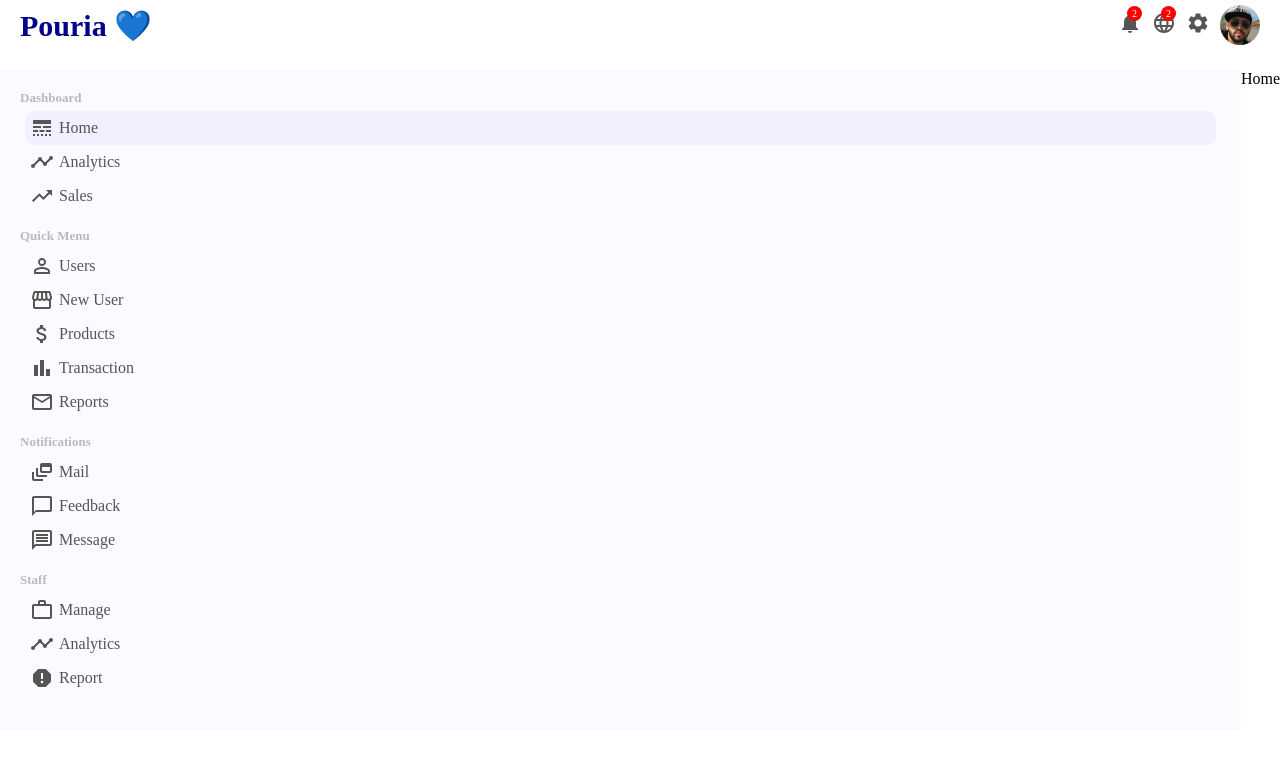
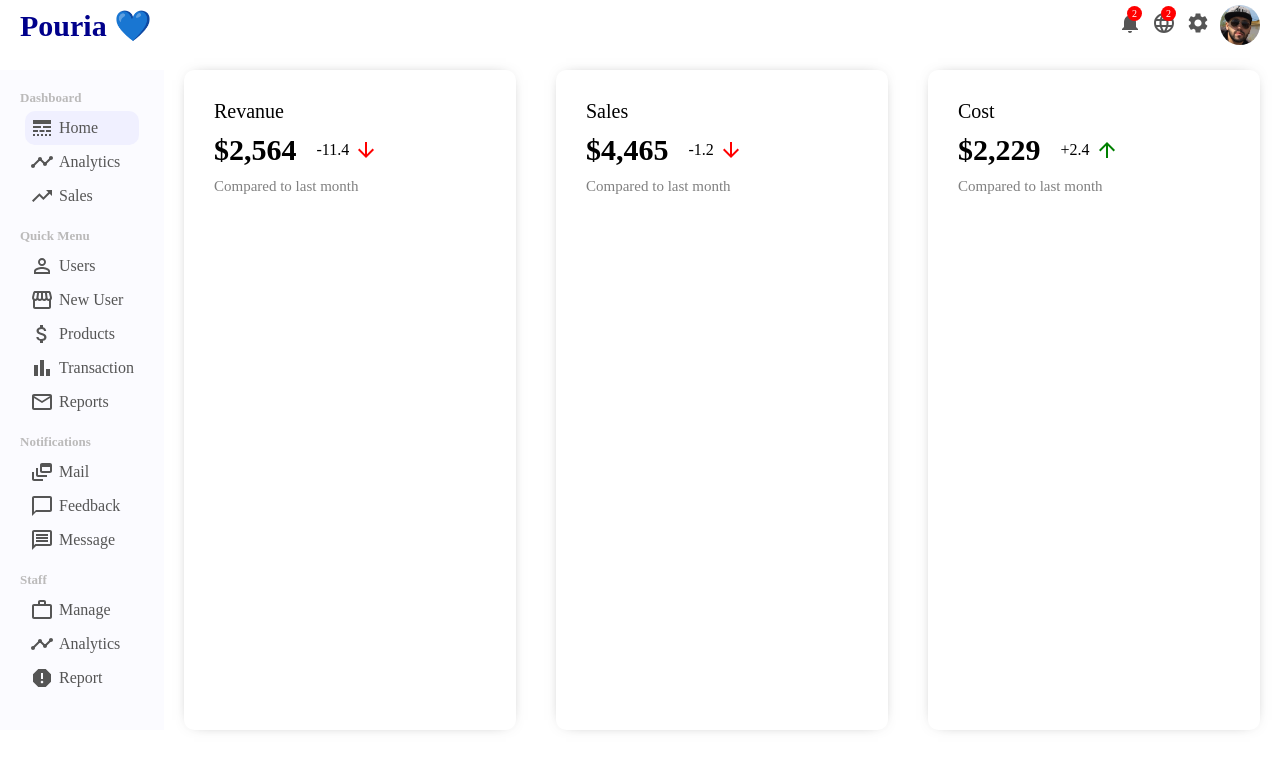
Before and after one commit to pouria-mobaraki/React-Dashboard-Admin, a React (Create React App) app: page / in a window 1280 px wide. Shown: the top 770 px of the page. Built offline with nearby package versions, Linux system fonts and the light colour scheme.

Commit message:
write home component and make feature component part

```diff
--- /dev/null
+++ b/src/components/features/Feature.css
@@ -0,0 +1,42 @@
+.features {
+width: 100%;
+display: flex;
+justify-content: space-between;
+}
+.featureItem {
+flex: 1;
+margin: 0 20px;
+padding: 30px;
+border-radius: 10px;
+cursor: pointer;
+box-shadow: 0 0 15px -10px rgba(0, 0, 0, 0.75);
+}
+.featureTitle {
+font-size: 20px;
+}
+.featureContent {
+display: flex;
+align-items: center;
+margin: 10px 0;
+}
+.featureMoney {
+font-size: 30px;
+font-weight: 600;
+}
+.featureRate{
+display: flex;
+align-items: center;
+margin-left: 20px;
+}
+.featureIcon {
+font-size: 24px;
+margin-left: 5px;
+color: green;
+}
+.featureIcon.negative {
+color: red;
+}
+.featureSub {
+font-size: 15px;
+color: gray;
+}
--- /dev/null
+++ b/src/components/features/Feature.jsx
@@ -0,0 +1,43 @@
+import React from 'react'
+import './Feature.css'
+import { ArrowDownward } from '@mui/icons-material'
+import { ArrowUpward } from '@mui/icons-material'
+
+export default function Feature() {
+  return (
+    <div className='features'>
+        <div className="featureItem">
+            <span className="featureTitle">Revanue</span>
+            <div className="featureContent">
+                <span className="featureMoney">$2,564</span>
+                <span className="featureRate">
+                    -11.4 <ArrowDownward className='featureIcon negative'/>
+                </span>
+            </div>
+            <span className="featureSub">Compared to last month</span>
+        </div>
+
+        <div className="featureItem">
+            <span className="featureTitle">Sales</span>
+            <div className="featureContent">
+                <span className="featureMoney">$4,465</span>
+                <span className="featureRate">
+                    -1.2 <ArrowDownward className='featureIcon negative'/>
+                </span>
+            </div>
+            <span className="featureSub">Compared to last month</span>
+        </div>
+
+        <div className="featureItem">
+            <span className="featureTitle">Cost</span>
+            <div className="featureContent">
+                <span className="featureMoney">$2,229</span>
+                <span className="featureRate">
+                    +2.4 <ArrowUpward className='featureIcon '/>
+                </span>
+            </div>
+            <span className="featureSub">Compared to last month</span>
+        </div>
+    </div>
+  )
+}
--- a/src/pages/home/Home.js
+++ b/src/pages/home/Home.js
@@ -1,7 +1,8 @@
 import React from 'react'
+import Feature from '../../components/features/Feature'
 
 export default function Home() {
   return (
-    <div>Home</div>
+   <Feature/>
   )
 }
```
